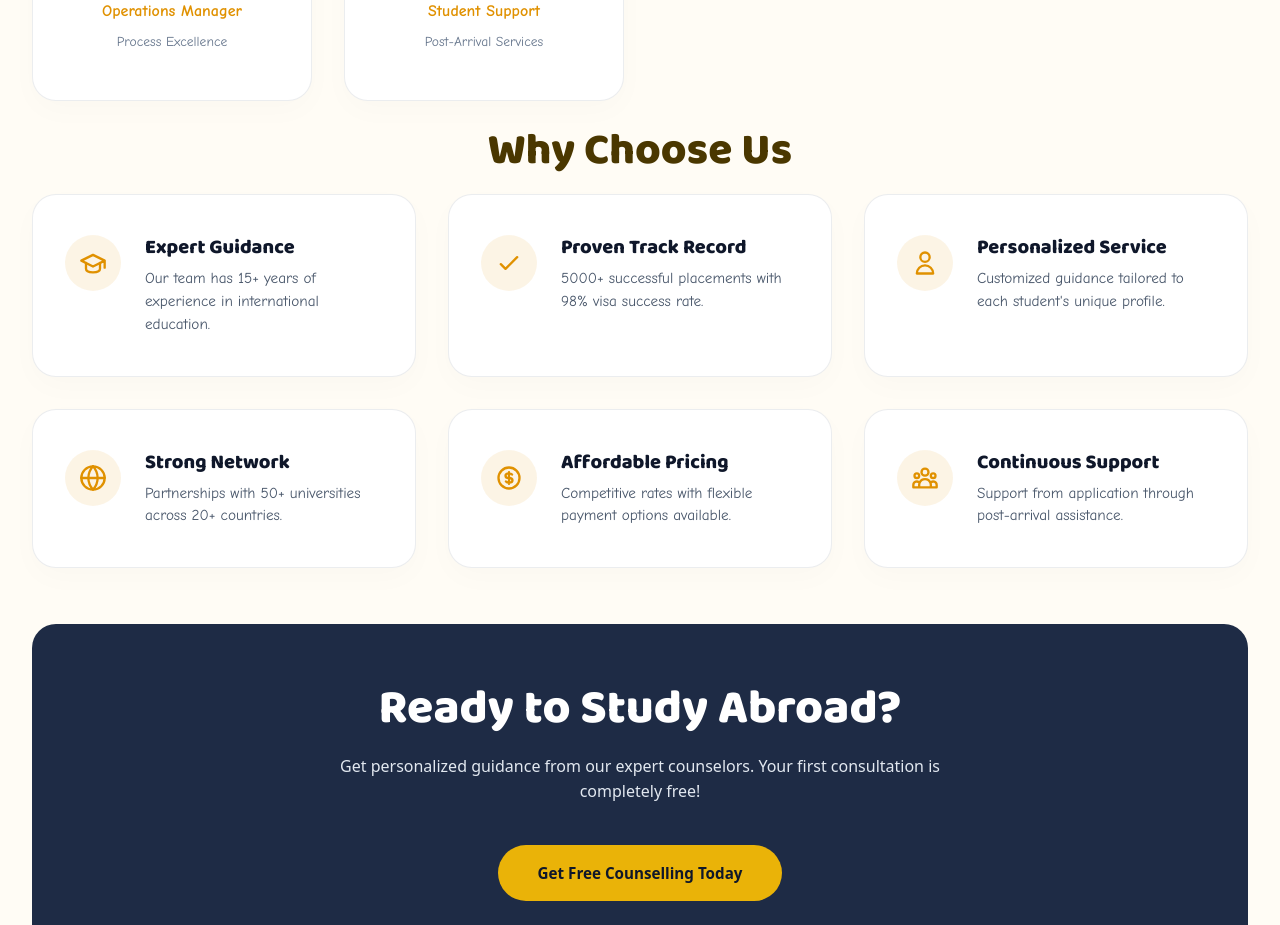
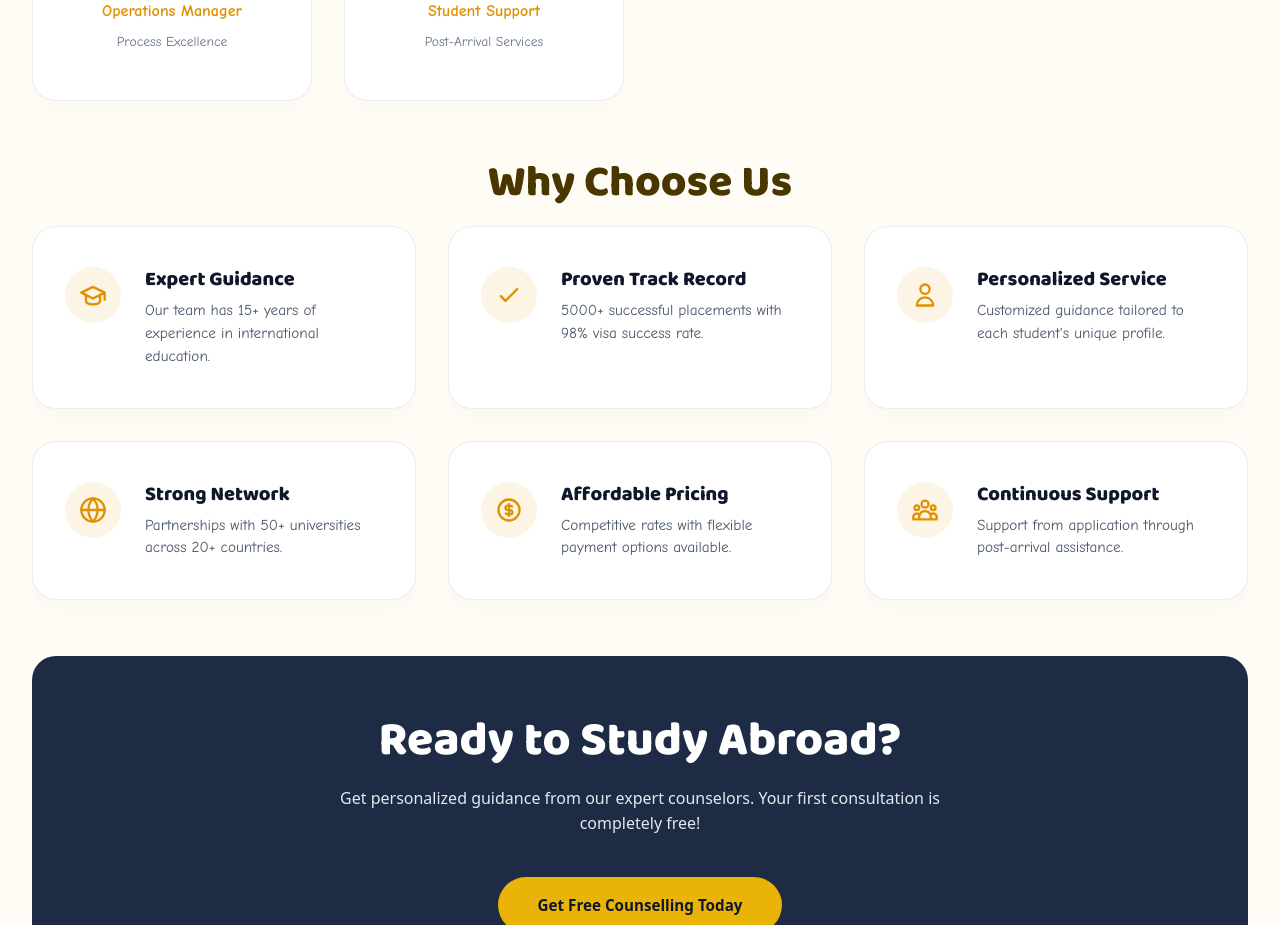
Before and after one commit to princeshiamofficial/Rowshanara-Edu, a Next.js app: page /about in a window 1280 px wide. Shown: the part 2280-3205 px from the top of the page. Built offline with nearby package versions, Linux system fonts and the light colour scheme.

Commit message:
style: increase margin-top gap above Why Choose Us section in About page

```diff
--- a/src/app/about/page.tsx
+++ b/src/app/about/page.tsx
@@ -517,7 +517,7 @@ export default function AboutPage() {
       </section>
 
       {/* Why Choose Us Section */}
-      <section className="container" style={{ marginTop: "1.5rem", marginBottom: "0.75rem" }}>
+      <section className="container" style={{ marginTop: "3.5rem", marginBottom: "0.75rem" }}>
         <h2 style={{
           textAlign: "center",
           fontSize: "clamp(2rem, 4vw, 2.75rem)",
```
